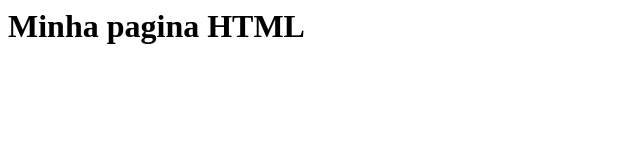
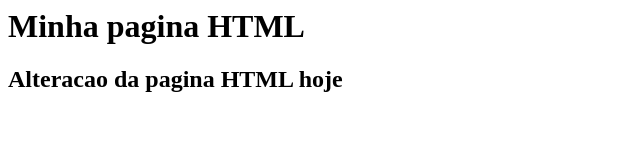
Before and after one commit to engmarcoswilson/gama-no-github, a plain HTML site: page index.html in a window 1280 px wide. Shown: the whole page, without its empty margins (0-640 px from the left). Drawn offline with Linux system fonts and the light colour scheme.

Commit message:
conflito resolvido

```diff
--- a/index.html
+++ b/index.html
@@ -1,6 +1,7 @@
 <html>
     <body>
         <h1>Minha pagina HTML</h1>
+        <h2>Alteracao da pagina HTML hoje</h2>
     </body>
 
 </html>
```
